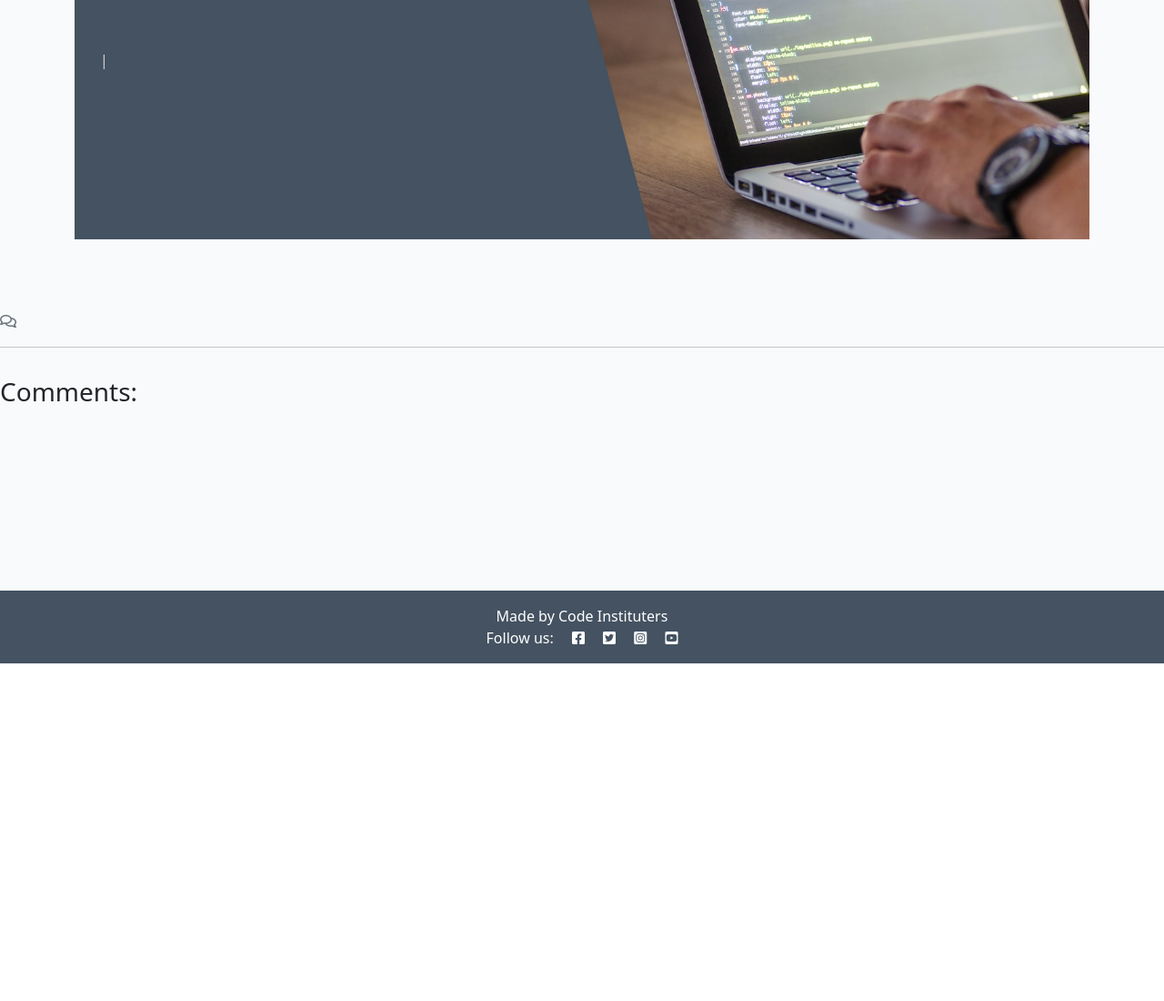
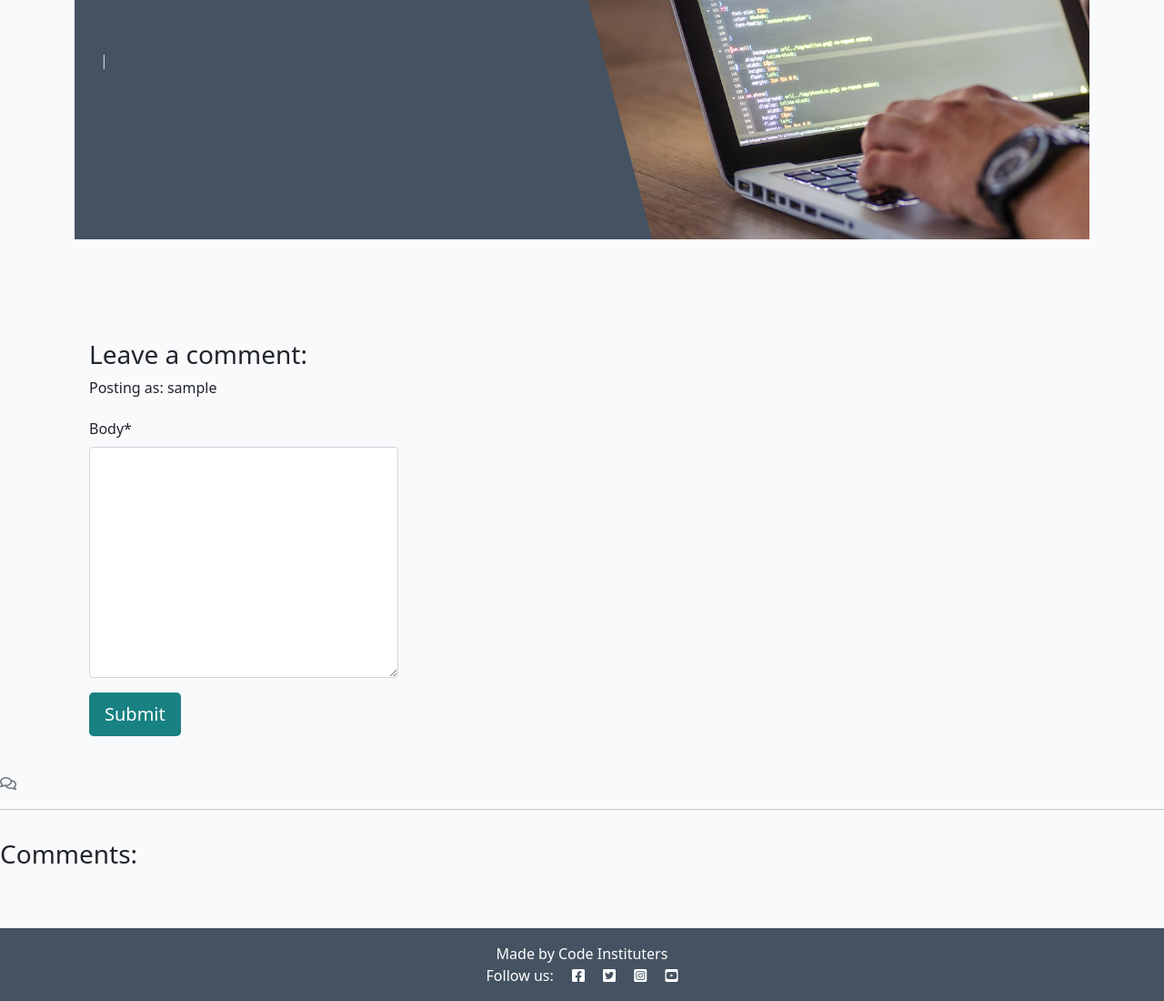
Before and after one commit to unqe/Django_blog, a Django app: template blog/templates/blog/post_detail.html in a window 1280 px wide. Shown: the part 71-1171 px from the top of the page at 91% size. Before the commit the page ends 800 px from the top, so only its background shows below. Run offline with Django 4.2, Linux system fonts and the light colour scheme; the template is opened without the code that fills it: values that come from a table or form of the project are taken from there, others are empty; the visitor is signed in with stand-in values (Sample User, id 1); some libraries are stand-ins or nearby versions.

Commit message:
Add crispy forms, CommentForm, and render form in post_detail

```diff
--- /dev/null
+++ b/blog/forms.py
@@ -0,0 +1,8 @@
+from django import forms
+from .models import Comment
+
+
+class CommentForm(forms.ModelForm):
+    class Meta:
+        model = Comment
+        fields = ("body",)
--- a/blog/templates/blog/post_detail.html
+++ b/blog/templates/blog/post_detail.html
@@ -1,5 +1,7 @@
-{% extends 'base.html' %} {% block content %}
+{% extends 'base.html' %}
+{% block content %}
 {% load static %}
+{% load crispy_forms_tags %}
 
 <div class="masthead">
     <div class="container">
@@ -28,9 +30,25 @@
                 </p>
             </div>
         </div>
-    </div>
-</div>
-    <!-- Displaying count of comments -->
+                </div>
+                <!-- Creating New Comments (form column) -->
+                <div class="col-md-4 card mb-4 mt-3">
+                    <div class="card-body">
+                        {% if user.is_authenticated %}
+                        <h3>Leave a comment:</h3>
+                        <p>Posting as: {{ user.username }}</p>
+                        <form id="commentForm" method="post" style="margin-top: 1.3em;">
+                            {% csrf_token %}
+                            {{ comment_form | crispy }}
+                            <button id="submitButton" type="submit" class="btn btn-signup btn-lg">Submit</button>
+                        </form>
+                        {% else %}
+                        <p>Log in to leave a comment</p>
+                        {% endif %}
+                    </div>
+                </div>
+        </div>
+        <!-- Displaying count of comments -->
     <div class="row">
         <div class="col-12">
             <strong class="text-secondary">
--- a/blog/views.py
+++ b/blog/views.py
@@ -1,6 +1,7 @@
 from django.views import generic
 from django.shortcuts import render, get_object_or_404
 from .models import Post
+from .forms import CommentForm
 
 
 class PostList(generic.ListView):
@@ -28,6 +29,7 @@ def post_detail(request, slug):
 	# Comments for this post
 	comments = post.comments.all().order_by("-created_on")
 	comment_count = post.comments.filter(approved=True).count()
+	comment_form = CommentForm()
 
 	return render(
 		request,
@@ -36,5 +38,6 @@ def post_detail(request, slug):
 			"post": post,
 			"comments": comments,
 			"comment_count": comment_count,
+			"comment_form": comment_form,
 		},
 	)
--- a/codestar/settings.py
+++ b/codestar/settings.py
@@ -50,6 +50,8 @@ INSTALLED_APPS = [
     'allauth.account',
     'allauth.socialaccount',
     'django_summernote',
+    'crispy_forms',
+    'crispy_bootstrap5',
 ]
 
 # Sites framework and Allauth redirects
@@ -132,6 +134,10 @@ AUTH_PASSWORD_VALIDATORS = [
 # Allauth settings
 ACCOUNT_EMAIL_VERIFICATION = 'none'
 
+# Crispy forms (Bootstrap5)
+CRISPY_ALLOWED_TEMPLATE_PACKS = "bootstrap5"
+CRISPY_TEMPLATE_PACK = "bootstrap5"
+
 
 # ======================
 # Internationalization
--- a/requirements.txt
+++ b/requirements.txt
@@ -23,3 +23,5 @@ sqlparse==0.5.5
 urllib3==2.6.3
 webencodings==0.5.1
 whitenoise==5.3.0
+django-crispy-forms~=2.0
+crispy-bootstrap5~=0.7
```
